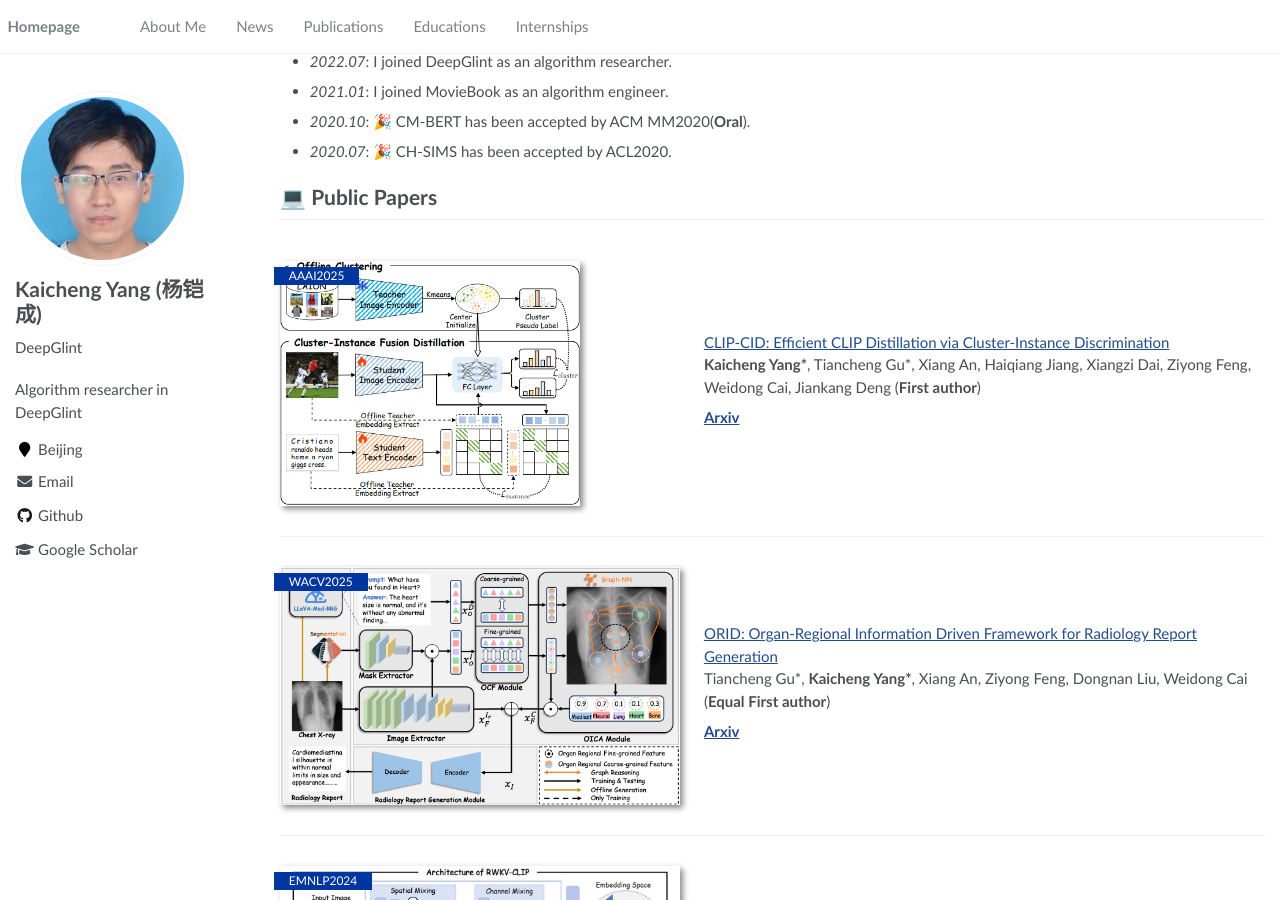
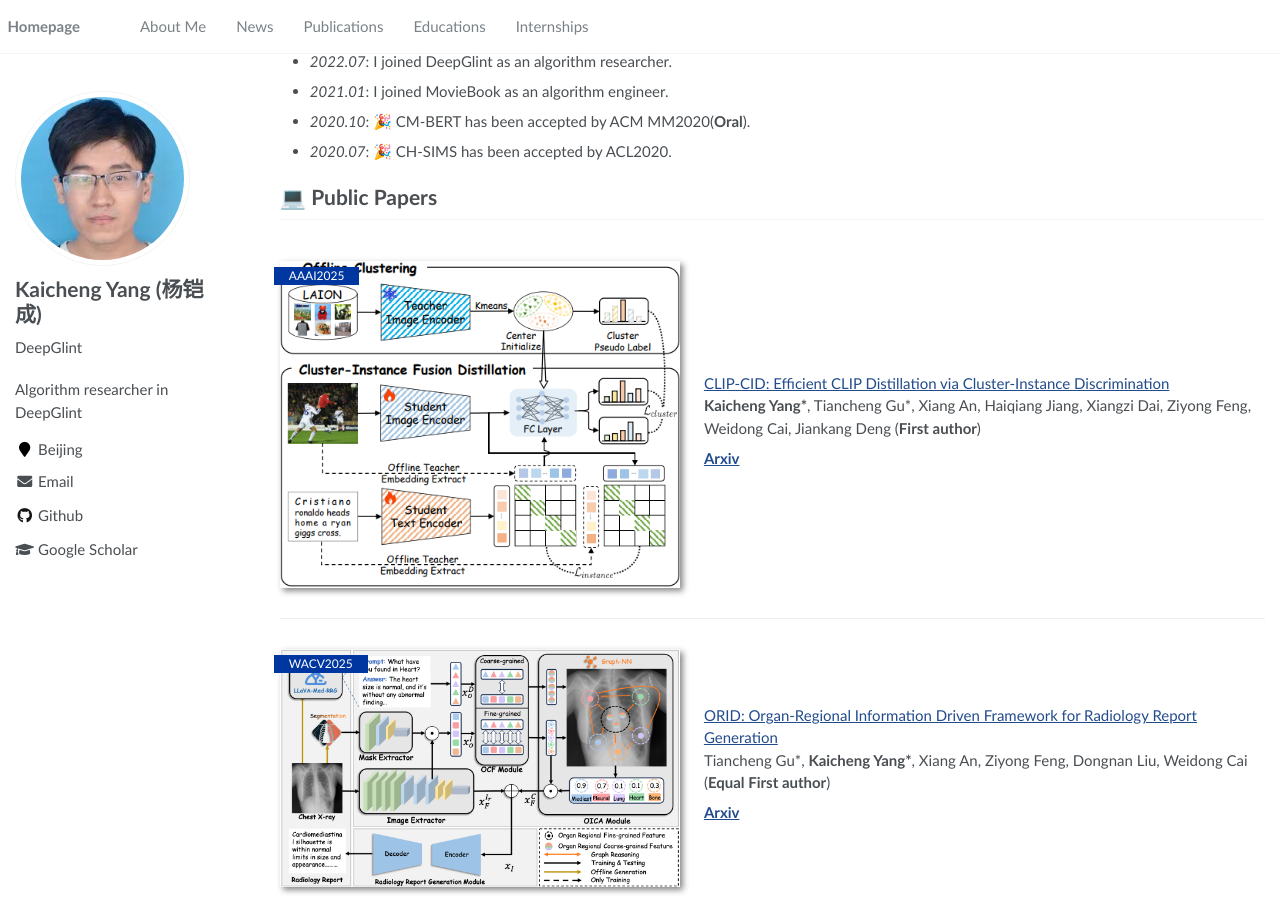
Before and after one commit to Kaicheng-Yang0828/Kaicheng-Yang0828.github.io, a Jekyll site: the page built from _pages/about.md, in a window 1280 px wide and 900 px high, scrolled down 679 px. Built offline with Jekyll 4.4.1, drawn with Linux system fonts in a browser that asks for light colours; a script that is not in the unit is left out.

Commit message:
Update pub.md

```diff
--- a/_pages/includes/pub.md
+++ b/_pages/includes/pub.md
@@ -1,6 +1,6 @@
 
 # 💻 Public Papers
-<div class='paper-box'><div class='paper-box-image'><div><div class="badge">AAAI2025</div><img src='_pages/includes/image_paper/CLIP-CID.jpg' alt="sym" width="300px" height="300px"></div></div>
+<div class='paper-box'><div class='paper-box-image'><div><div class="badge">AAAI2025</div><img src='_pages/includes/image_paper/CLIP-CID.jpg' alt="sym" width="400px" height="300px"></div></div>
 <div class='paper-box-text' markdown="1">
 
 [CLIP-CID: Efficient CLIP Distillation via Cluster-Instance Discrimination](https://arxiv.org/pdf/2408.09441) \\
```
